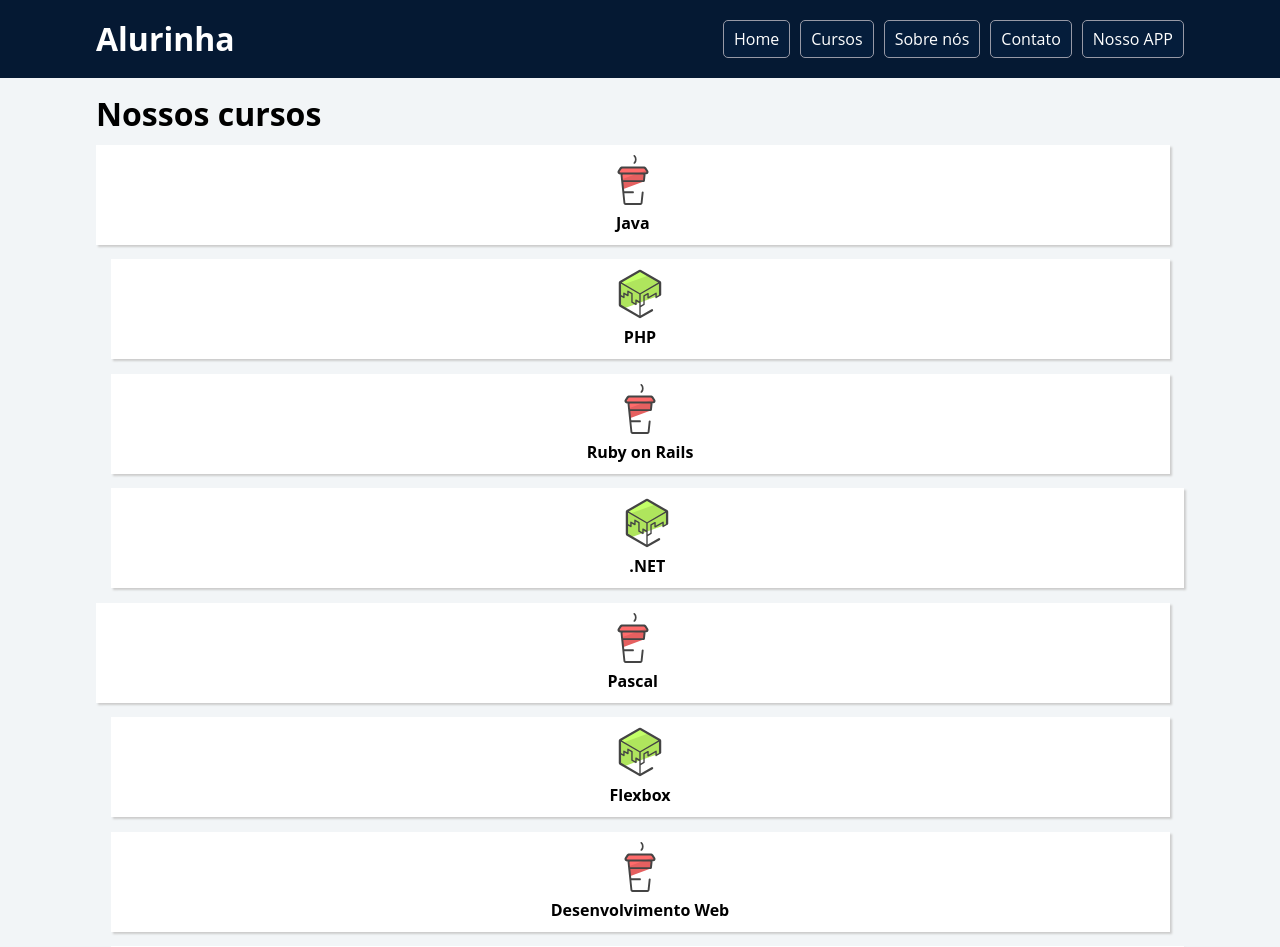
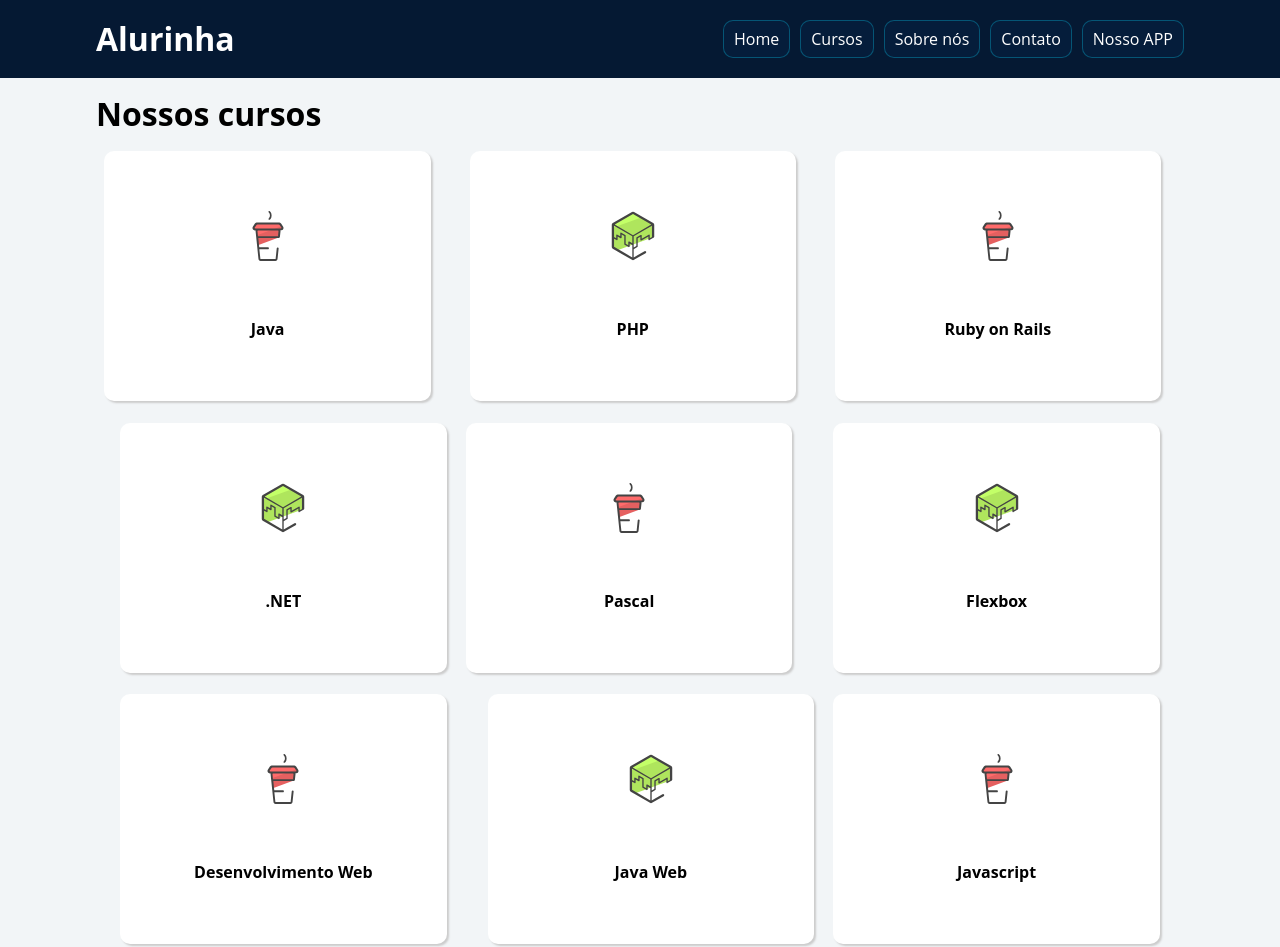
Before and after one commit to NaykyrOliveira/Alurinha, a plain HTML site: page index.html in a window 1280 px wide. Shown: the top 947 px of the page. Drawn offline with Linux system fonts and the light colour scheme.

Commit message:
Arrumando a grade de cursos

```diff
--- a/css/flexbox.css
+++ b/css/flexbox.css
@@ -8,6 +8,25 @@
 
 .cabecalhoPrincipal-nav {
     display: flex;
+}
+
+.conteudoPrincipal-cursos {
+    display: flex;
+    flex-wrap: wrap;
+    justify-content: space-around;
+}
+
+.conteudoPrincipal-cursos-link {
+    width: 30%;
+    margin: 1%;
+}
+
+.rodapePrincipal-navMap-list {
+    display: flex;
+    /*flex-direction: column;
+    flex-wrap: wrap;*/
+    flex-flow: column wrap;
+    height: 255px;
 }
 
 .rodapePrincipal-patrocinadores .container {
@@ -31,10 +50,10 @@
     display: flex;
 }
 
-.rodapePrincipal-navMap-list {
-    display: flex;
-    /*flex-direction: column;
-    flex-wrap: wrap;*/
-    flex-flow: column wrap;
-    height: 255px;
+.rodapePrincipal-contatoForm-fieldset:nth-child(3n) {
+   margin-right: 0;
 }
+
+.rodapePrincipal-contatoForm-fieldset:nth-child(3n+1) {
+    margin-right: 0;
+ }
--- a/css/style.css
+++ b/css/style.css
@@ -49,12 +49,13 @@ body {
 }
 
 .conteudoPrincipal-cursos-link{
-	height: 100px;
+	height: 250px;
 	background-color: #FFF;
 	text-align: center;
 	margin: 1%;
 	transition: .3s;
 	box-shadow:  2px 2px 2px #CCC;
+	border-radius: 10px;
 	position: relative;
 }
 
@@ -71,7 +72,8 @@ body {
 }
 
 .conteudoPrincipal-cursos-link:hover {
-	box-shadow: 0px 0px 1px 2px #0073ff;
+	box-shadow: 0px 0px 1px 2px #08c5e656;
+	transform: scale(1.1);
 }
 
 .conteudoPrincipal-cursos-link a:before {
@@ -79,7 +81,7 @@ body {
 	display: block;
 	width: 50px;
 	height: 50px;
-	margin: 10px auto;
+	margin: 60px auto;
 }
 
 .conteudoPrincipal-cursos-link:nth-child(even) a:before {
@@ -220,13 +222,13 @@ body {
 	}
 
 	.cabecalhoPrincipal-nav-link {
-		border-radius: 5px;
-		border: 1px solid #9799A6;
+		border-radius: 10px;
+		border: 1px solid #08c5e656;
 	}
 
 	.cabecalhoPrincipal-nav-link:hover {
 		color: #FFF;
-		background-color: #9799A6;
+		background-color: #52525274;
 	}
 
 	.cabecalhoPrincipal-titulo {
```
